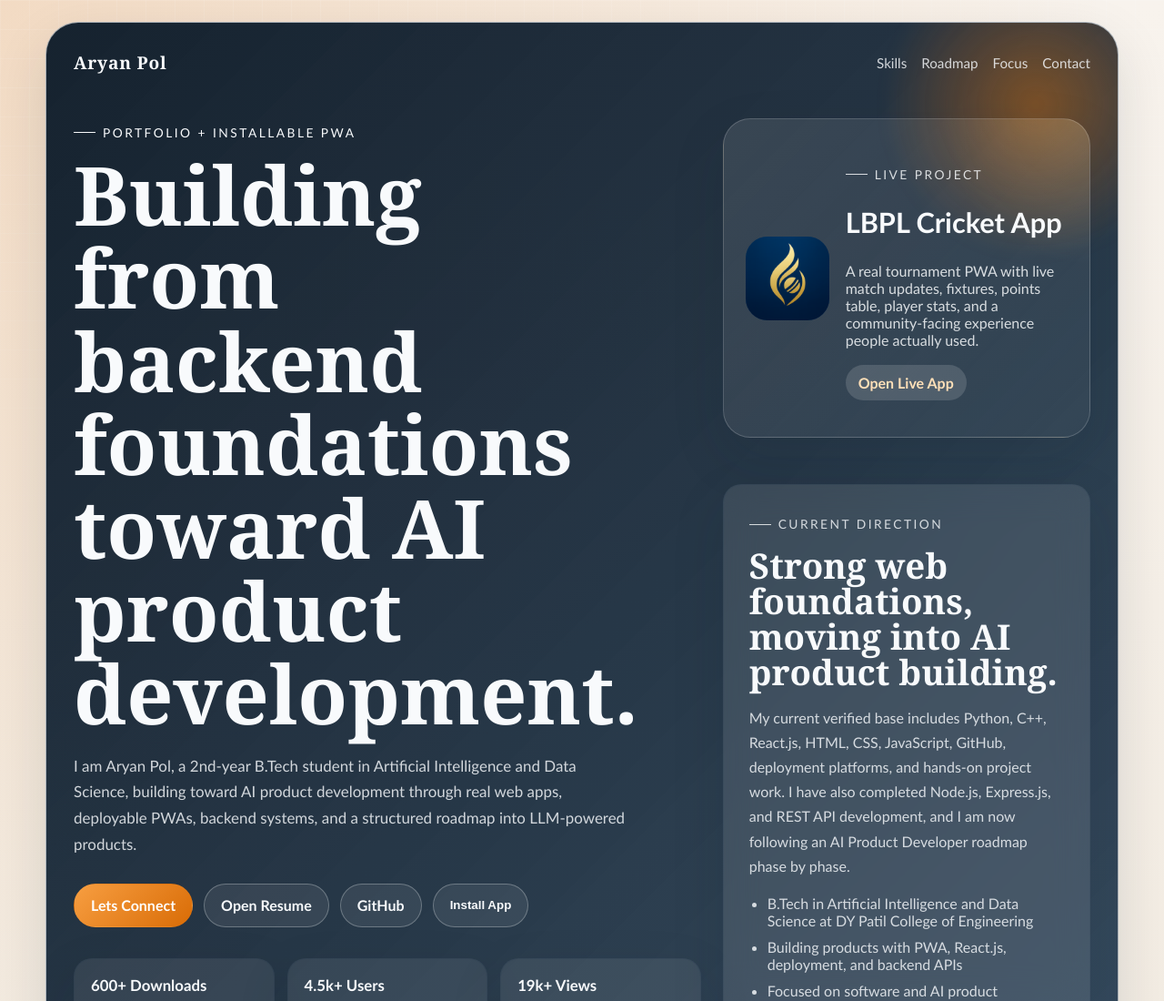
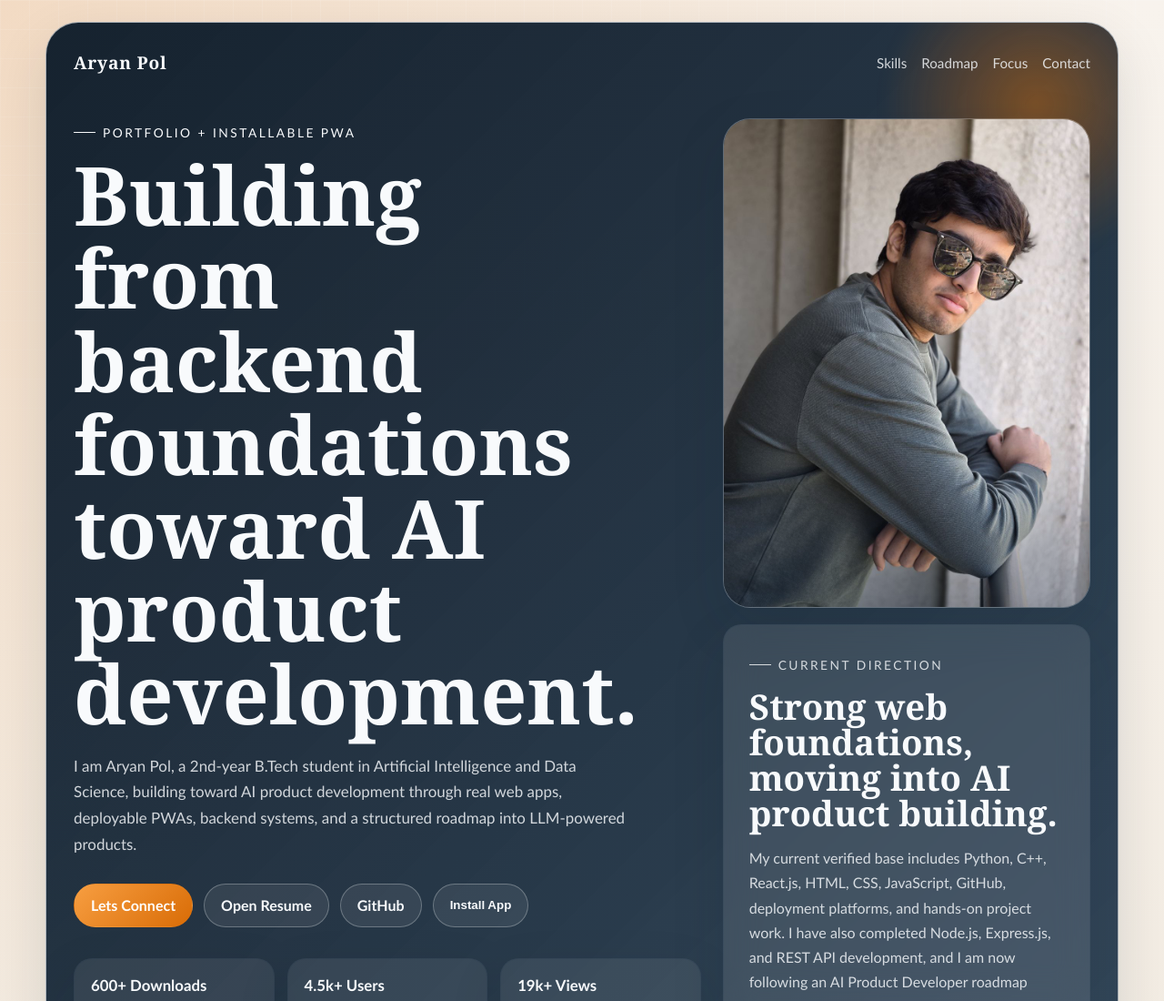
Before and after one commit to aryanpol73/MyPortfolio, a website: page index.html in a window 1280 px wide. Shown: the top 1100 px of the page at 91% size. Drawn offline with Linux system fonts and the light colour scheme.

Commit message:
Restore profile photo and keep LBPL in projects

```diff
--- a/index.html
+++ b/index.html
@@ -65,20 +65,9 @@
           </div>
 
           <aside class="hero-side">
-            <a class="hero-feature" href="https://lbplofficial.com" target="_blank" rel="noreferrer">
-              <div class="hero-feature-logo">
-                <img class="hero-feature-logo-image" src="assets/lbpl-logo.png" alt="LBPL Cricket App logo" />
-              </div>
-              <div class="hero-feature-copy">
-                <p class="panel-label">Live Project</p>
-                <h2>LBPL Cricket App</h2>
-                <p>
-                  A real tournament PWA with live match updates, fixtures, points table,
-                  player stats, and a community-facing experience people actually used.
-                </p>
-                <span class="hero-feature-cta">Open Live App</span>
-              </div>
-            </a>
+            <div class="portrait-card">
+              <img class="portrait-image" src="assets/profile.jpg" alt="Portrait of Aryan Pol" />
+            </div>
             <div class="hero-panel">
               <p class="panel-label">Current Direction</p>
               <h2>Strong web foundations, moving into AI product building.</h2>
--- a/styles.css
+++ b/styles.css
@@ -253,59 +253,33 @@ a {
   background: rgba(255, 255, 255, 0.1);
 }
 
-.hero-feature {
-  display: grid;
-  grid-template-columns: 92px 1fr;
-  gap: 18px;
-  align-items: center;
-  padding: 24px;
+.portrait-card {
+  position: relative;
+  min-height: 400px;
+  overflow: hidden;
   border: 1px solid rgba(255, 255, 255, 0.18);
   border-radius: 30px;
   background:
-    radial-gradient(circle at top right, rgba(255, 211, 138, 0.18), transparent 30%),
-    linear-gradient(135deg, rgba(255, 255, 255, 0.1), rgba(255, 255, 255, 0.04));
+    linear-gradient(180deg, rgba(255, 255, 255, 0.08), rgba(255, 255, 255, 0.02)),
+    rgba(255, 255, 255, 0.06);
   box-shadow: var(--shadow);
-  transition: transform 180ms ease, border-color 180ms ease;
 }
 
-.hero-feature:hover {
-  transform: translateY(-3px);
-  border-color: rgba(255, 211, 138, 0.38);
+.portrait-card::after {
+  content: "";
+  position: absolute;
+  inset: auto 0 0;
+  height: 38%;
+  background: linear-gradient(180deg, transparent, rgba(13, 27, 42, 0.36));
+  pointer-events: none;
 }
 
-.hero-feature-logo {
-  width: 92px;
-  height: 92px;
-  border-radius: 24px;
-  overflow: hidden;
-  background: #0c2d52;
-  box-shadow: inset 0 0 0 1px rgba(255, 255, 255, 0.08);
-}
-
-.hero-feature-logo-image {
+.portrait-image {
   display: block;
   width: 100%;
   height: 100%;
   object-fit: cover;
-}
-
-.hero-feature-copy h2 {
-  font-size: clamp(1.7rem, 2.4vw, 2.3rem);
-}
-
-.hero-feature-copy p {
-  margin: 12px 0 0;
-  color: rgba(248, 250, 252, 0.84);
-}
-
-.hero-feature-cta {
-  display: inline-flex;
-  margin-top: 18px;
-  padding: 10px 14px;
-  border-radius: 999px;
-  background: rgba(255, 255, 255, 0.14);
-  color: #ffe0b8;
-  font-weight: 700;
+  object-position: center 18%;
 }
 
 .hero-panel h2 {
@@ -488,8 +462,8 @@ a {
     grid-template-columns: 1fr;
   }
 
-  .hero-feature {
-    grid-template-columns: 1fr;
+  .portrait-card {
+    min-height: 520px;
   }
 
   .hero h1 {
@@ -521,9 +495,8 @@ a {
     padding-inline: 4px;
   }
 
-  .hero-feature-logo {
-    width: 80px;
-    height: 80px;
+  .portrait-card {
+    min-height: 380px;
   }
 
   .hero h1 {
@@ -542,7 +515,7 @@ a {
 
 @media (prefers-reduced-motion: no-preference) {
   .hero-copy,
-  .hero-feature,
+  .portrait-card,
   .hero-panel,
   .card,
   .roadmap-card,
```
